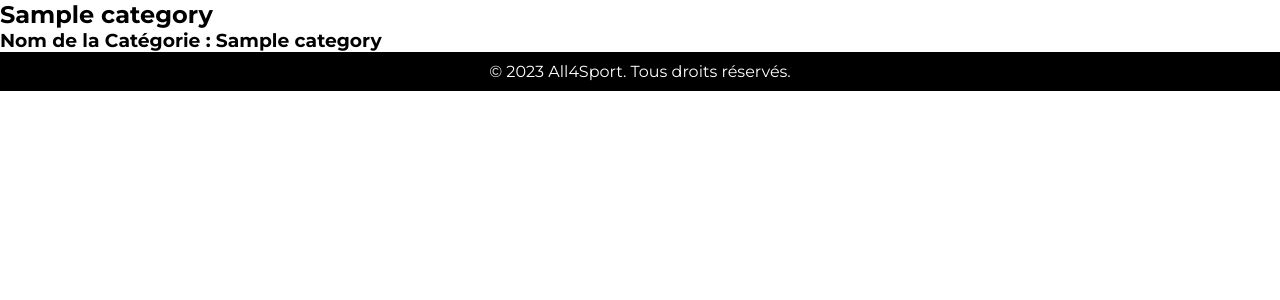
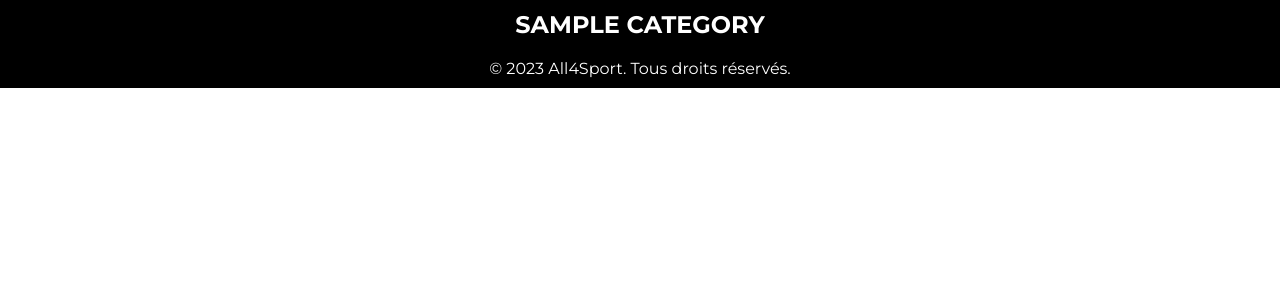
Before and after one commit to sabhcode/AP3, a Symfony app: template app/templates/catalogue/detail.html.twig in a window 1280 px wide. Shown: the part 78-378 px from the top of the page. Run offline with Twig, Linux system fonts and the light colour scheme; the template is opened without the code that fills it: most values are stand-ins (such as "Sample title", 1, 10 or a date in 2020); some libraries are stand-ins or nearby versions.

Commit message:
change html css and logic of catalogue and category

```diff
--- a/app/public/css/detail.css
+++ b/app/public/css/detail.css
@@ -2,11 +2,11 @@
 
 
 /* Style for the main heading */
-h1 {
+h2 {
     text-align: center;
     color: white;
     background-color: black;
-    margin: 10px 0;
+
     padding: 10px;
     border: none;
 }
@@ -38,6 +39,13 @@ ul {
 
 }
 
+.cards-container {
+
+    display: flex;
+    flex-wrap: wrap;
+
+
+}
 
 .card {
     width: 200px;
--- a/app/templates/catalogue/catalogue.html.twig
+++ b/app/templates/catalogue/catalogue.html.twig
@@ -51,6 +51,5 @@
 </ul>
 
 <link rel="stylesheet" href="{{ asset('css/catalogue.css') }}">
-<script>
-</script>
+
 {% endblock %}
--- a/app/templates/catalogue/detail.html.twig
+++ b/app/templates/catalogue/detail.html.twig
@@ -1,15 +1,14 @@
 {% extends 'base.html.twig' %}
 
-{% block title %}Détail de la Catégorie
+{% block title %}Détail de la catégorie {{ category.name | upper  }}
 {% endblock %}
 
 {% block body %}
 
-	<h2>{{ category.name }}</h2>
+	<h2>{{ category.name | upper  }}</h2>
 
-	<h3>Nom de la Catégorie :
-		{{ category.name }}</h3>
-	{# Autres détails de la catégorie #}
+
+	<div class="cards-container">
 	{% for product in category.getProducts() %}
 		<div class="card">
 			<img src="/media/images/product/{{ product.getUuid() }}/{{ product.getImage() }}" alt="Image">
@@ -20,11 +19,15 @@
 				<button>
 					<a href="{{ path('app_product', {product : product.uuid}) }}">👀</a>
 				</button>
-				<button>
-					<a href="">🛒</a>
-				</button>
+				<button class="update-product-cart" data-productuuid="{{ product.getUuid() }}" data-action="add">🛒</button>
+
 			</div>
 		</div>
 	{% endfor %}
 
+	</div>
+
+
+<link rel="stylesheet" href="{{ asset('css/detail.css') }}">
+
 {% endblock %}
```
Also changed, not shown: other parts of app/public/css/detail.css (+1 -62 lines).
